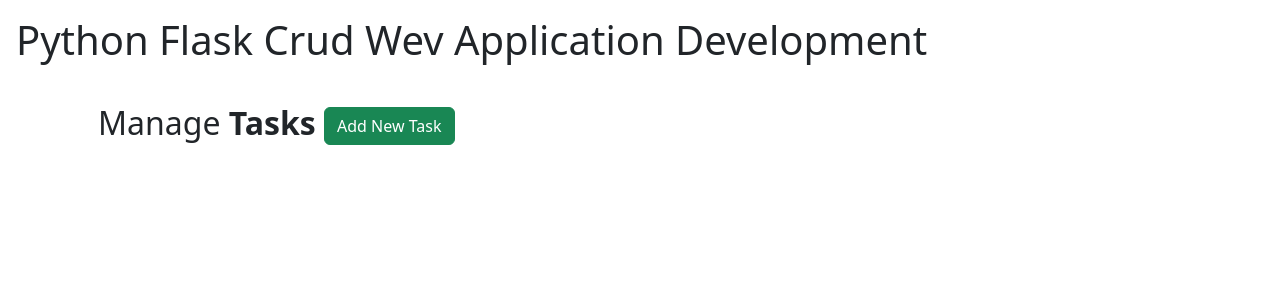
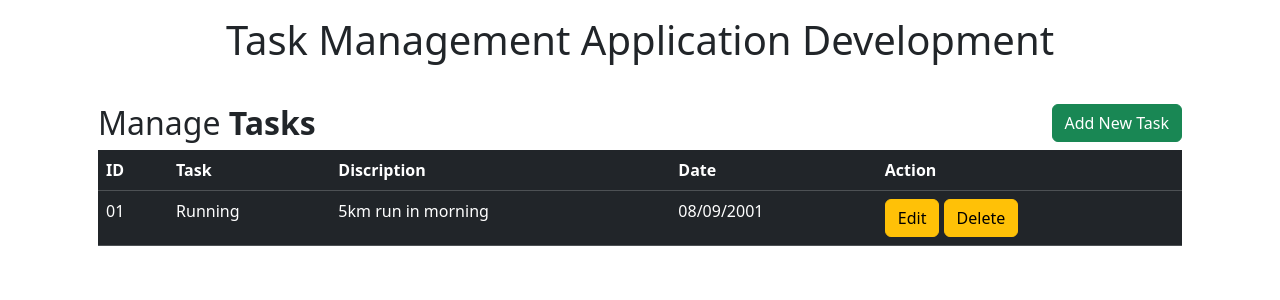
Before and after one commit to Nainivillager/Task-Manager-App, a Flask app: page / in a window 1280 px wide. Shown: the top 300 px of the page. Run offline with Flask 3, Linux system fonts and the light colour scheme.

Commit message:
html table created

```diff
--- a/templates/header.html
+++ b/templates/header.html
@@ -5,8 +5,8 @@
 {% block body %}
 
 <div class="jumbotron p-3">
-   <div class="well text-container">
-      <h1> Python Flask Crud Wev Application Development</h1>
+   <div class="well text-center">
+      <h1> Task Management Application Development </h1>
    </div>
 </div>
 
--- a/templates/index.html
+++ b/templates/index.html
@@ -9,8 +9,66 @@
    <div class="row">
       <div class="col md-12">
          <div class="jumbotron p-3">
-            <h2> Manage <b> Tasks </b> <button type="button" class="btn btn-success" data-toggle="modal" data-target="mymodel">Add New Task</button></b></h2>
+            <h2> Manage <b> Tasks </b> <button type="button" class="btn btn-success float-end" data-bs-toggle="modal" data-bs-target="#mymodal">Add New Task</button></b></h2>
+
+            <table class="table table-hover table-dark">
+               <tr>
+                  <th>ID</th>
+                  <th>Task</th>
+                  <th>Discription</th>
+                  <th>Date</th>
+                  <th>Action</th>
+               </tr>
+               <tr>
+                  <td>01</td>
+                  <td>Running</td>
+                  <td>5km run in morning</td>
+                  <td>08/09/2001</td>
+                  <td><a href="" class="btn btn-warning btn-xs" data-bs-toggle="modal" data-bs-target="modeedit">Edit</a>
+                  <a href="" class="btn btn-warning btn-xs" onclick="return confirm('Confirm Delete')">Delete</a></td>
+
+               </tr>
+            </table>
          </div>
+<!-- # Add task -->
+<div id="mymodal" class="modal fade" role="dialog">
+   <div class="modal-diaglog">
+      <div class="modal-content">
+         <div class="modal-header">
+            <h4 class="modal-title">Add Employee</h4>
+         </div>
+         <div class="modal-body">
+            <form action="" method="POST">
+
+               <div class="form-group">
+                  <label for="task">Task:</label>
+                  <input type="text" title="task name" class="form-control" name="task" required>
+               </div>
+
+               <div class="form-group">
+                  <label for="description">Description</label>
+                  <input type="text" title="description" class="form-control" name="description" required>
+               </div>
+
+               <div class="form-group">
+                  <label for="date">Date</label>
+                  <input type="date" title="date" class="form-control" name="date" required>
+               </div>
+
+               <div class="form-group">
+                  <button class="btn btn-primary" type="submit">Add Tasks</button>
+               </div>
+
+
+            </form>
+         </div>
+         <div class="modal-footer">
+            <button type="button" class="btn btn-secondary" data-dismiss="modal">Close</button>
+         </div>
+
+      </div>
+   </div>
+    </div>
       </div>
    </div>
 </div>
```
